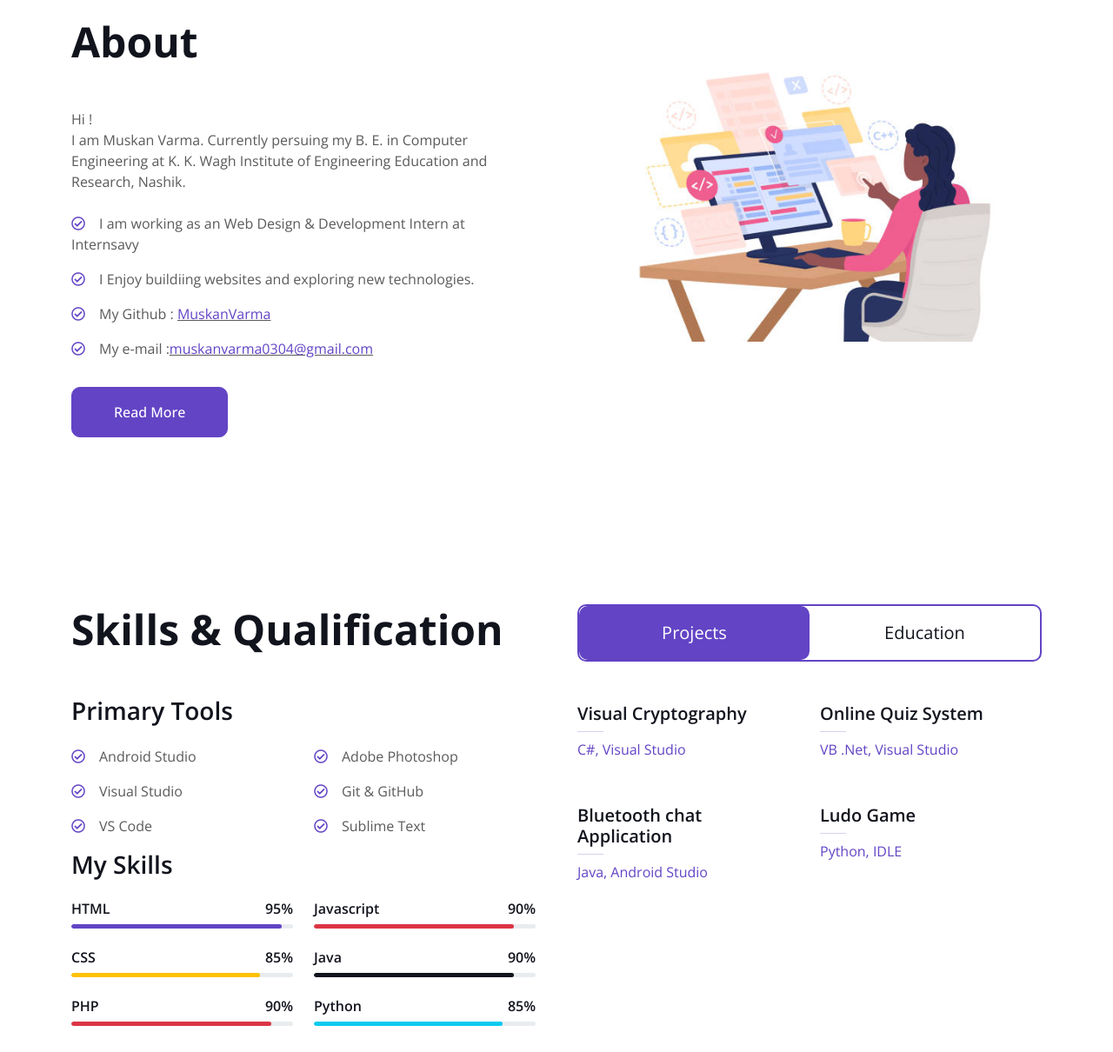
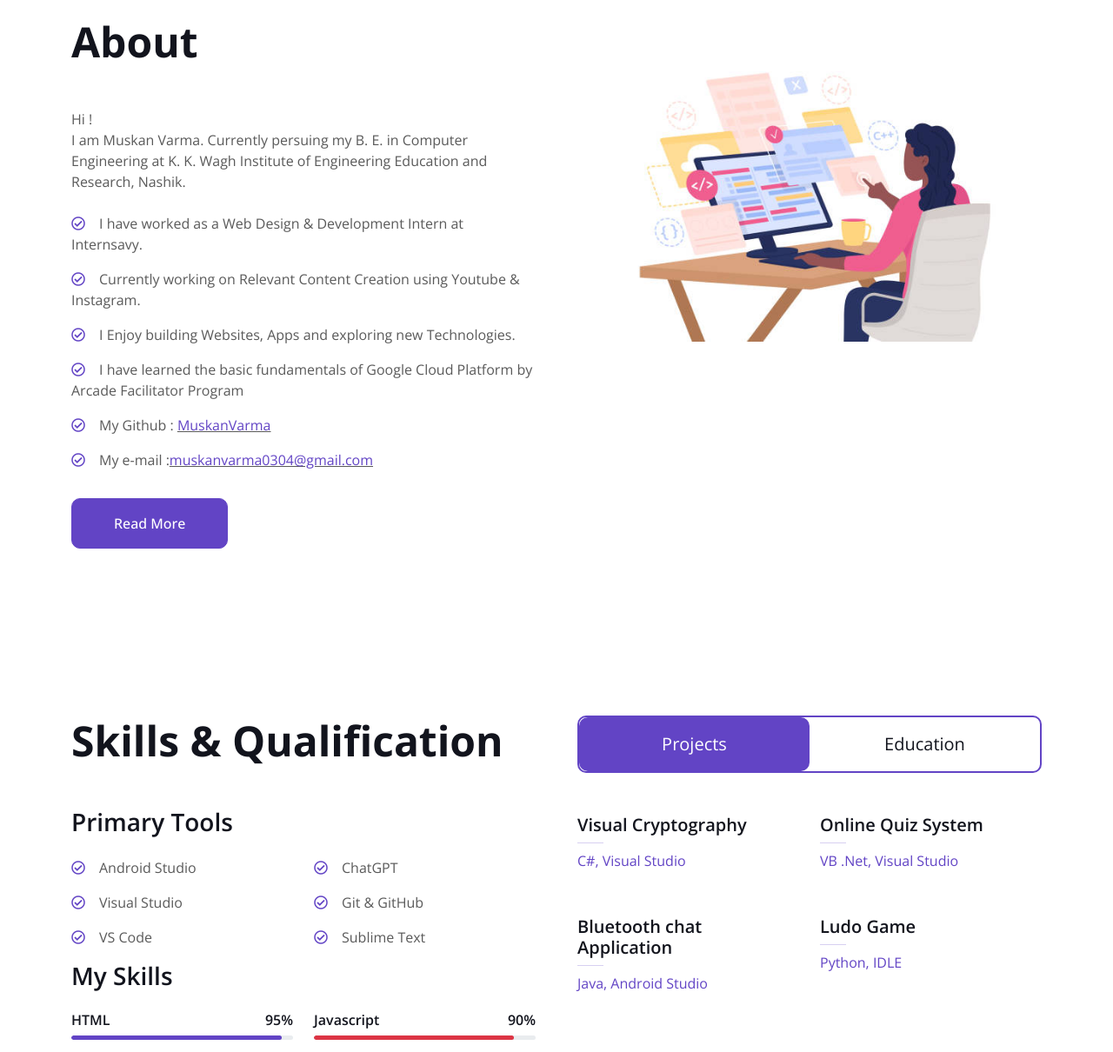
Before and after one commit to MuskanKKW/task2, a plain HTML site: page index.html in a window 1280 px wide. Shown: the part 783-1993 px from the top of the page at 87% size. Drawn offline with nearby package versions, Linux system fonts and the light colour scheme.

Commit message:
Update index.html

```diff
--- a/index.html
+++ b/index.html
@@ -98,8 +98,10 @@
                 <div class="col-lg-6 wow fadeInUp" data-wow-delay="0.1s">
                     <h1 class="display-5 mb-5">About</h1>
                     <p class="mb-4">Hi ! <br>I am Muskan Varma. Currently persuing my B. E. in Computer Engineering at K. K. Wagh Institute of Engineering Education and Research, Nashik.</p>
-                    <p class="mb-3"><i class="far fa-check-circle text-primary me-3"></i>I am working as an Web Design & Development Intern at Internsavy</p>
-                    <p class="mb-3"><i class="far fa-check-circle text-primary me-3"></i>I Enjoy buildiing websites and exploring new technologies.</p>
+                    <p class="mb-3"><i class="far fa-check-circle text-primary me-3"></i>I have worked as a Web Design & Development Intern at Internsavy.</p>
+                    <p class="mb-3"><i class="far fa-check-circle text-primary me-3"></i>Currently working on Relevant Content Creation using Youtube & Instagram.</p>
+                    <p class="mb-3"><i class="far fa-check-circle text-primary me-3"></i>I Enjoy building Websites, Apps and exploring new Technologies.</p>
+                    <p class="mb-3"><i class="far fa-check-circle text-primary me-3"></i>I have learned the basic fundamentals of Google Cloud Platform by Arcade Facilitator Program</p>
                     <p class="mb-3"><i class="far fa-check-circle text-primary me-3"></i>My Github : <u><a href="https://github.com/MuskanKKW">MuskanVarma</a></u></p>
                     <p class="mb-3"><i class="far fa-check-circle text-primary me-3"></i>My e-mail :<u><a href="mailto:muskanvarma0304@gmail.com?subject=Hi!">muskanvarma0304@gmail.com</a></u></p>
                     <a class="btn btn-primary py-3 px-5 mt-3" href="./MyResume3.pdf">Read More</a>
@@ -128,7 +130,7 @@
                             <p class="mb-3"><i class="far fa-check-circle text-primary me-3"></i>VS Code</p>
                         </div>
                         <div class="col-sm-6">
-                            <p class="mb-3"><i class="far fa-check-circle text-primary me-3"></i>Adobe Photoshop</p>
+                            <p class="mb-3"><i class="far fa-check-circle text-primary me-3"></i>ChatGPT</p>
                             <p class="mb-3"><i class="far fa-check-circle text-primary me-3"></i>Git & GitHub</p>
                             <p class="mb-3"><i class="far fa-check-circle text-primary me-3"></i>Sublime Text</p>
                         </div>
@@ -414,7 +416,7 @@
                         <a class="btn btn-square btn-primary me-2" href="https://www.linkedin.com/in/muskan-varma-4b8396239"><i class="fab fa-linkedin-in"></i></a>
                         <a class="btn btn-square btn-primary me-2" href="https://github.com/MuskanKKW"><i class="fab fa-github"></i></a>
                         <a class="btn btn-square btn-primary me-2" href="https://t.me/Muskan_0312"><i class="fab fa-telegram"></i></a>
-                        <a class="btn btn-square btn-primary me-2" href="https://instagram.com/muskan___0304?igshid=ZGUzMzM3NWJiOQ=="><i class="fab fa-instagram"></i></a>
+                        <a class="btn btn-square btn-primary me-2" href="https://instagram.com/humari_duniya.12?utm_source=qr&igshid=MzNlNGNkZWQ4Mg=="><i class="fab fa-instagram"></i></a>
                     </div>
                 </div>
                 <div class="col-lg-7 col-md-6 wow fadeInUp" data-wow-delay="0.5s">
```
